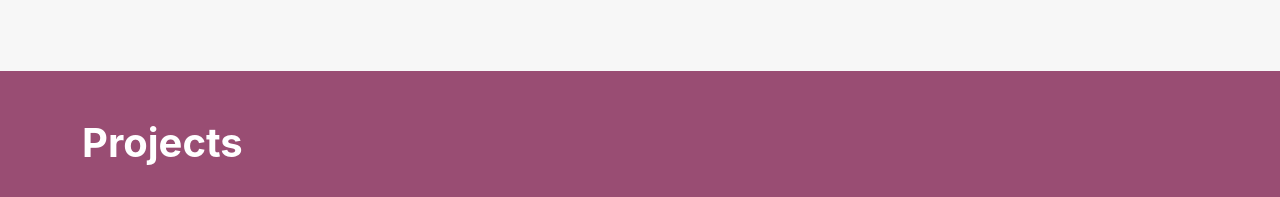
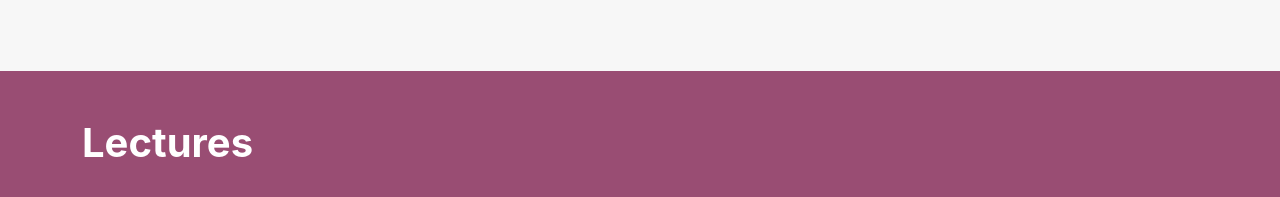
Before and after one commit to CornellQuantFund/nn, a Next.js app: page / in a window 1280 px wide. Shown: the part 972-1169 px from the top of the page. Built offline with nearby package versions, Linux system fonts and the light colour scheme.

Commit message:
Update Work.js

```diff
--- a/components/Work.js
+++ b/components/Work.js
@@ -25,7 +25,7 @@
 	return (
 		<div id="projects" className="bg-primary py-5 px-5">
 			<div className="container">
-				<h1 className="text-light fw-bold">Projects</h1>
+				<h1 className="text-light fw-bold">{title}</h1>
 				<div className="d-flex flex-row flex-wrap justify-content-center">
 					{cards.map((value, index) => (
 						<Card
```
